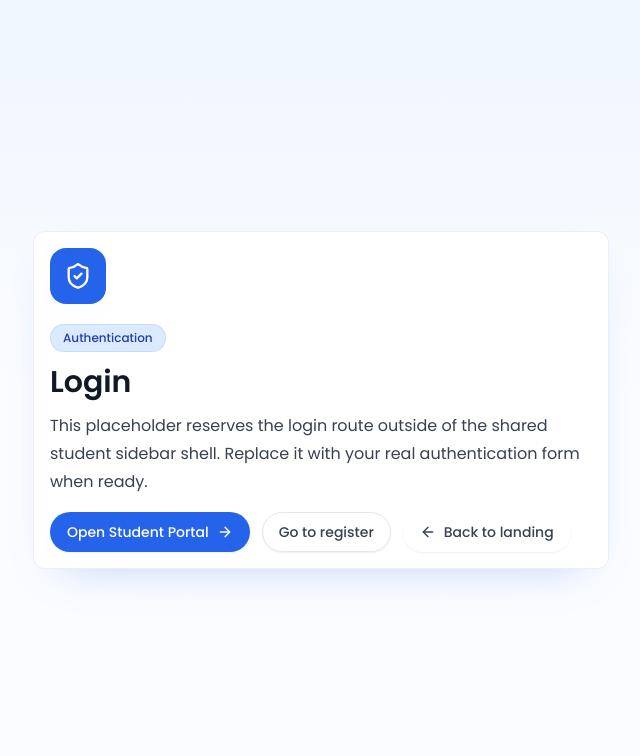
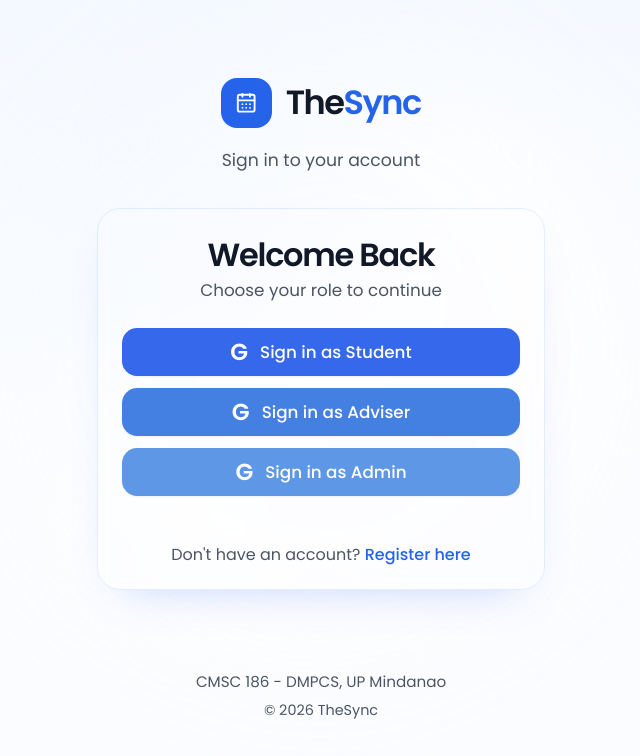
Before and after one commit to Celeru00/thesync, a Next.js app in the folder thesync-frontend/: page /login in a window 1280 px wide. Shown: the top 756 px of the page, without its empty margins (319-959 px from the left). Built offline with nearby package versions, Linux system fonts and the light colour scheme.

Commit message:
feat: update branding from ThesisSync to TheSync across multiple components and pages

```diff
--- a/thesync-frontend/app/layout.tsx
+++ b/thesync-frontend/app/layout.tsx
@@ -14,9 +14,9 @@
 });
 
 export const metadata: Metadata = {
-  title: "ThesisSync Design System",
+  title: "TheSync Design System",
   description:
-    "Design tokens, Tailwind theme variables, and shadcn/ui primitives for the ThesisSync frontend.",
+    "Design tokens, Tailwind theme variables, and shadcn/ui primitives for the TheSync frontend.",
 };
 
 export default function RootLayout({
--- a/thesync-frontend/app/login/page.tsx
+++ b/thesync-frontend/app/login/page.tsx
@@ -1,13 +1,111 @@
-import { AuthPagePlaceholder } from "@/components/app/auth-page-placeholder";
+import Link from "next/link";
+import { CalendarDays } from "lucide-react";
+
+import { Button } from "@/components/ui/button";
 
 export default function LoginPage() {
   return (
-    <AuthPagePlaceholder
-      badge="Authentication"
-      title="Login"
-      description="This placeholder reserves the login route outside of the shared student sidebar shell. Replace it with your real authentication form when ready."
-      alternateHref="/register"
-      alternateLabel="Go to register"
-    />
+    <main className="relative min-h-screen overflow-hidden bg-page text-page">
+      <div
+        aria-hidden
+        className="absolute inset-0 bg-linear-to-b from-primary-tint/55 via-background to-background"
+      />
+      <div
+        aria-hidden
+        className="absolute left-1/2 top-[44%] size-[40rem] -translate-x-1/2 -translate-y-1/2 rounded-full bg-linear-to-br from-primary-tint via-white to-background opacity-90 blur-3xl"
+      />
+
+      <div className="relative flex min-h-screen flex-col items-center justify-center px-6 py-10">
+        <div className="flex w-full max-w-[28rem] flex-col items-center text-center">
+          <div className="mb-4 flex items-center gap-3.5">
+            <LogoMark />
+            <div className="text-[2.1rem] leading-none font-semibold tracking-[-0.045em]">
+              <span className="text-content-strong">The</span>
+              <span className="text-brand">Sync</span>
+            </div>
+          </div>
+
+          <p className="mb-8 text-[1.08rem] leading-8 text-content-muted">
+            Sign in to your account
+          </p>
+
+          <div className="w-full overflow-hidden rounded-[1.45rem] border border-brand-subtle bg-surface-card/95 shadow-elevated backdrop-blur-sm">
+            <div className="px-6 pt-7 pb-6">
+              <h1 className="text-[2rem] leading-[1.1] font-semibold tracking-[-0.04em] text-content-strong">
+                Welcome Back
+              </h1>
+              <p className="pt-1 text-[1.05rem] leading-7 text-content-muted">
+                Choose your role to continue
+              </p>
+            </div>
+
+            <div className="space-y-3 px-6 pb-3">
+              <RoleButton label="Sign in as Student" tone="student" />
+              <RoleButton label="Sign in as Adviser" tone="adviser" />
+              <RoleButton label="Sign in as Admin" tone="admin" />
+            </div>
+
+            <div className="mt-3 h-px w-full bg-surface" />
+
+            <div className="px-6 py-5 text-center text-[1rem] leading-7 text-content-muted">
+              <span>Don&apos;t have an account? </span>
+              <Link
+                href="/register"
+                className="font-medium text-brand underline-offset-4 transition-colors hover:text-brand-strong hover:underline"
+              >
+                Register here
+              </Link>
+            </div>
+          </div>
+        </div>
+
+        <div className="mt-20 space-y-1 text-center">
+          <p className="text-[0.95rem] leading-6 text-content-muted">
+            CMSC 186 - DMPCS, UP Mindanao
+          </p>
+          <p className="text-[0.9rem] leading-6 text-content-muted">
+            &copy; 2026 TheSync
+          </p>
+        </div>
+      </div>
+    </main>
   );
 }
+
+function RoleButton({
+  label,
+  tone,
+}: {
+  label: string;
+  tone: "student" | "adviser" | "admin";
+}) {
+  const toneClassName = {
+    student: "bg-[#3568EA] hover:bg-[#2E5ED8]",
+    adviser: "bg-[#447FE2] hover:bg-[#3970CD]",
+    admin: "bg-[#5D97E5] hover:bg-[#4D87D8]",
+  }[tone];
+
+  return (
+    <Button
+      type="button"
+      size="lg"
+      className={`h-[3rem] w-full rounded-[0.95rem] justify-center gap-3 text-[1.05rem] font-medium shadow-none ${toneClassName}`}
+    >
+      <span
+        aria-hidden
+        className="inline-flex items-center justify-center text-[1.45rem] leading-none font-semibold"
+      >
+        G
+      </span>
+      {label}
+    </Button>
+  );
+}
+
+function LogoMark() {
+  return (
+    <div className="flex size-[3.15rem] items-center justify-center rounded-[1rem] bg-brand text-brand-on shadow-glow">
+      <CalendarDays className="size-[1.4rem]" />
+    </div>
+  );
+}
--- a/thesync-frontend/app/page.tsx
+++ b/thesync-frontend/app/page.tsx
@@ -81,8 +81,7 @@
                 CMSC 186 Project - DMPCS, UP Mindanao
               </p>
               <p className="text-[0.9rem] leading-6 text-content-muted">
-                &copy; 2026 ThesisSync. Built for UP Mindanao academic
-                community.
+                &copy; 2026 TheSync. Built for UP Mindanao academic community.
               </p>
             </div>
           </div>
@@ -105,7 +104,7 @@
 function BrandWordmark({ className }: { className?: string }) {
   return (
     <span className={`font-semibold tracking-[-0.045em] ${className ?? ""}`}>
-      <span className="text-content-strong">Thesis</span>
+      <span className="text-content-strong">The</span>
       <span className="text-brand">Sync</span>
     </span>
   );
--- a/thesync-frontend/components/app/portal-sidebar.tsx
+++ b/thesync-frontend/components/app/portal-sidebar.tsx
@@ -32,7 +32,7 @@
 
   return (
     <Sidebar
-      brandName="ThesisSync"
+      brandName="TheSync"
       brandSubtitle="Student Portal"
       brandHref="/student"
       items={portalSidebarItems}
--- a/thesync-frontend/components/design-system/showcase.tsx
+++ b/thesync-frontend/components/design-system/showcase.tsx
@@ -248,7 +248,7 @@
   {
     name: "Body Text",
     sample:
-      "ThesisSync centralizes scheduling, approvals, and communication for consultations and defenses.",
+      "TheSync centralizes scheduling, approvals, and communication for consultations and defenses.",
     token: "text-body",
     usage: "Paragraphs and dense interface copy",
     className: "text-body",
@@ -446,7 +446,7 @@
           <div className="flex flex-col gap-8">
             <div className="flex flex-col gap-6 lg:flex-row lg:items-end lg:justify-between">
               <div className="max-w-3xl space-y-4">
-                <Badge variant="secondary">ThesisSync Design System</Badge>
+                <Badge variant="secondary">TheSync Design System</Badge>
                 <div className="space-y-3">
                   <h1 className="text-heading">
                     Shared visual rules for scheduling, consultation, and
@@ -508,7 +508,7 @@
                   </div>
                   <div className="space-y-2">
                     <div className="text-eyebrow">Logo & Name</div>
-                    <div className="text-subheading">ThesisSync</div>
+                    <div className="text-subheading">TheSync</div>
                     <p className="max-w-xl text-body">
                       A centralized scheduling system for thesis consultations
                       and defense coordination across the UP Mindanao academic
@@ -530,7 +530,7 @@
               <CardContent className="space-y-3">
                 {[
                   "Students preparing proposals and final defenses",
-                  "Advisers and panelists reviewing schedules and requests",
+                  "Advisers and administrators reviewing schedules and requests",
                   "Program coordinators and administrators handling approvals",
                 ].map((item) => (
                   <div key={item} className="flex items-start gap-3">
@@ -1026,7 +1026,7 @@
               <div className="mt-4 grid gap-6 xl:grid-cols-[280px_1fr]">
                 <div className="overflow-hidden rounded-[2rem] border border-surface shadow-elevated">
                   <Sidebar
-                    brandName="ThesisSync"
+                    brandName="TheSync"
                     brandSubtitle="Student Portal"
                     brandHref="#brand"
                     items={sidebarItems}
```
Also changed, not shown: 1 other file (tests, documents, lock files or other folders).
